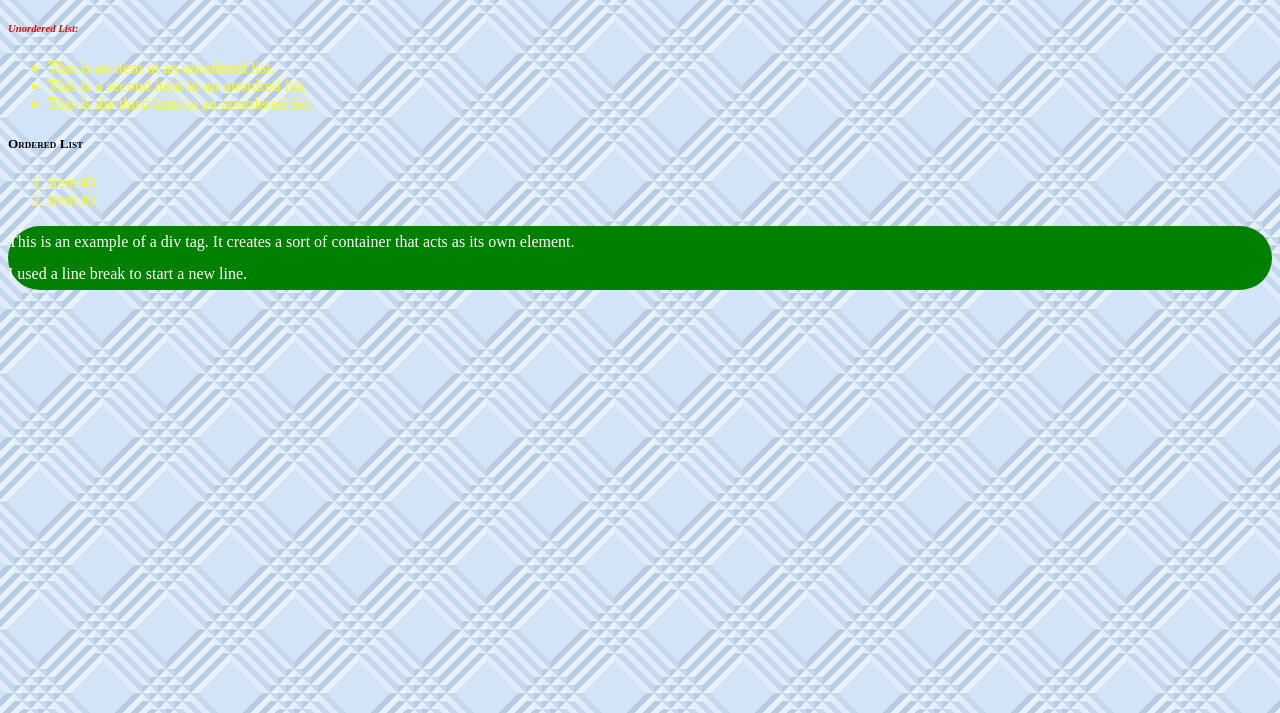
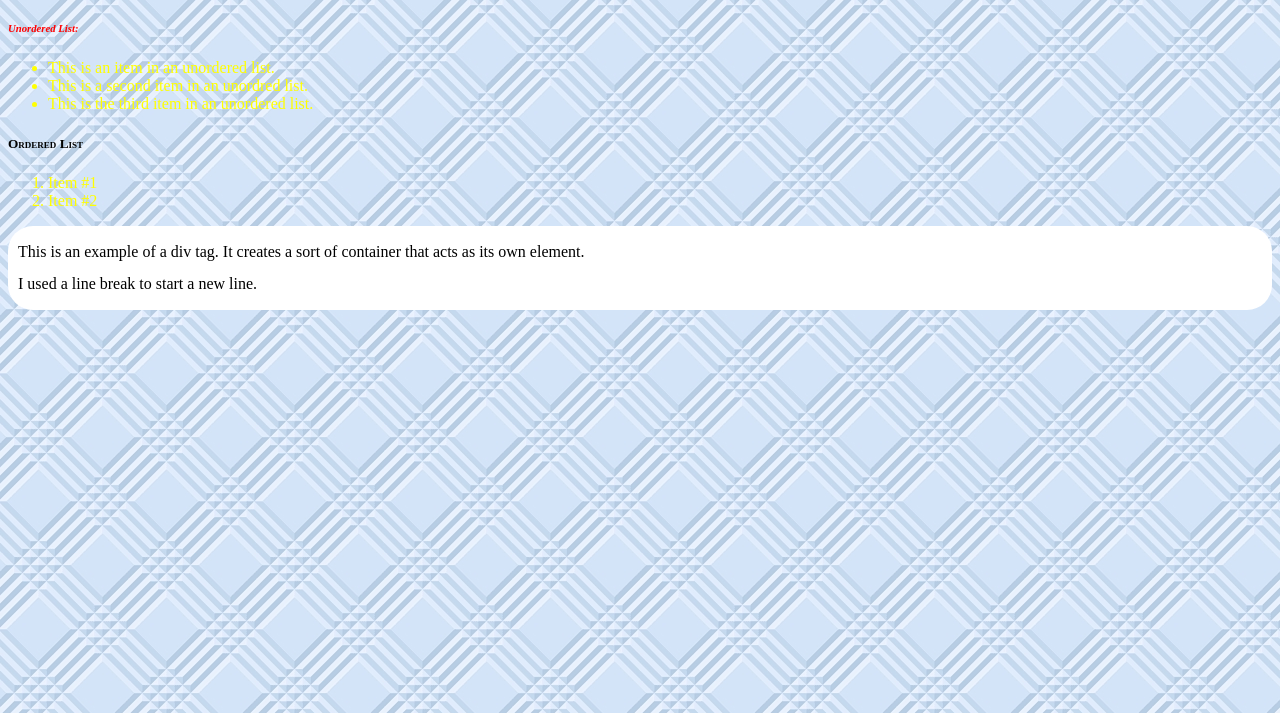
Before and after one commit to copelansam/HTML-Examples, a plain HTML site: page HTML Test.htm in a window 1280 px wide. Shown: the part 87-800 px from the top of the page. Drawn offline with Linux system fonts and the light colour scheme.

Commit message:
Update stylesheet.css

```diff
--- a/stylesheet.css
+++ b/stylesheet.css
@@ -8,9 +8,10 @@ li {
   size: 50px;
 }
 #testDiv{
-  background-color: green;
-  color: white;
+  background-color: white;
+  color: black;
   line-height: 2;
   test-align: center;
-  border-radius: 50px;
+  border-radius: 25px;
+  padding: 10px;
 }
```
